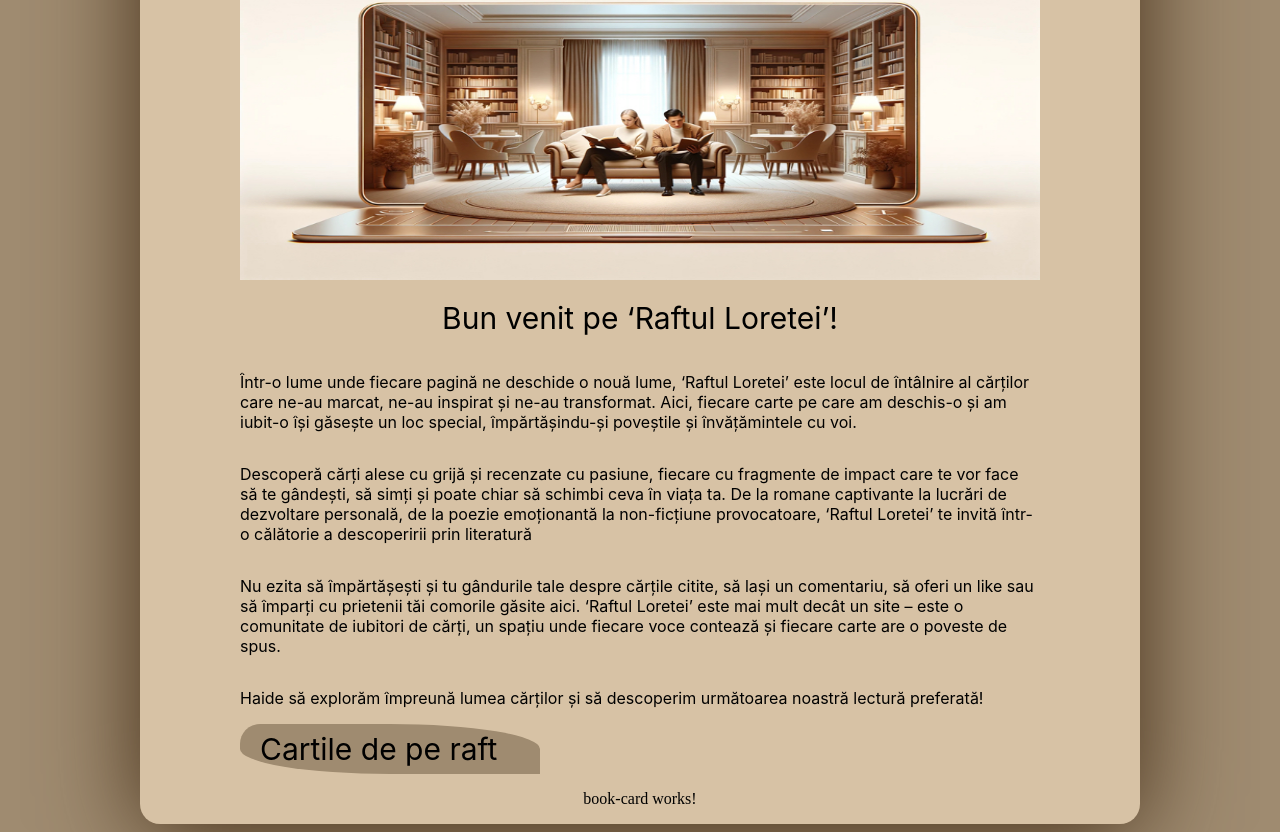
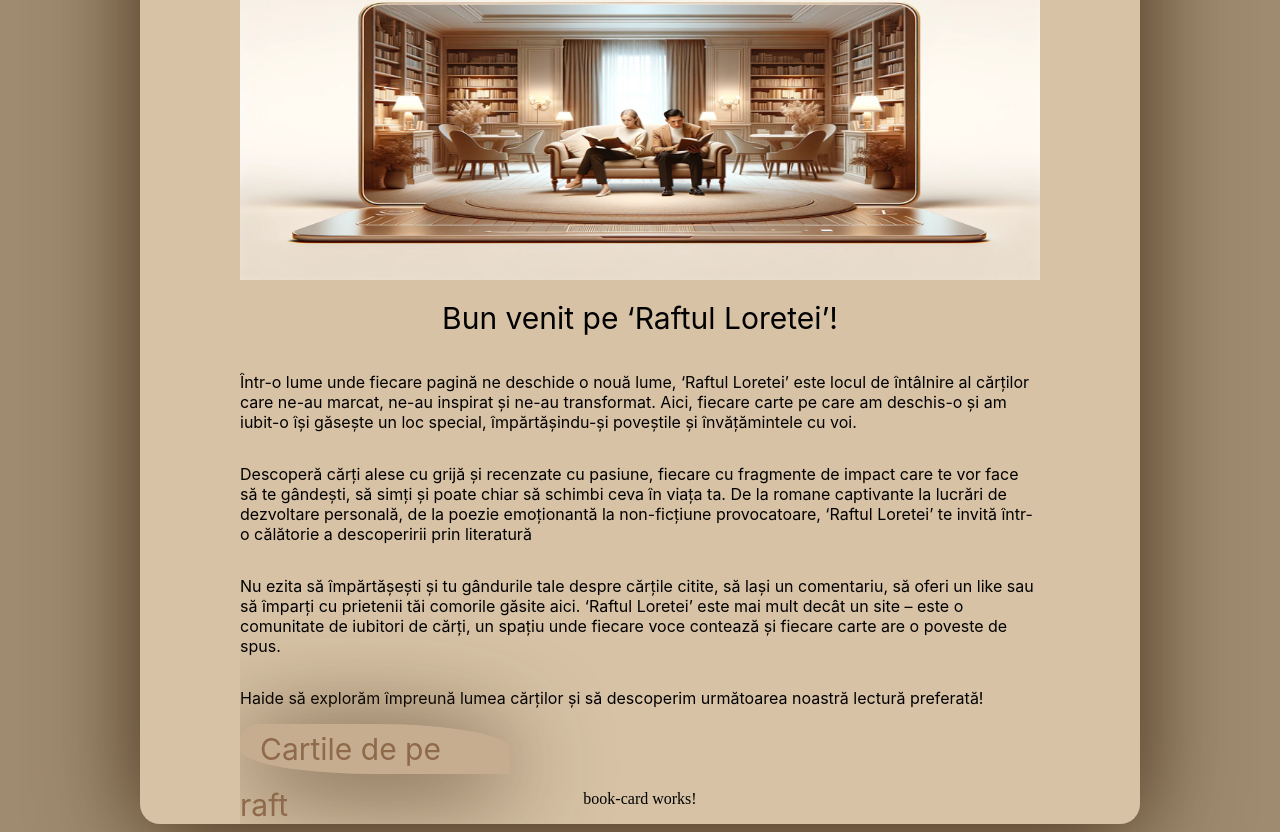
Before and after one commit to loredana96/loreta-and-the-bookshelf, an Angular app in the folder loreta-and-the-bookshelf/: page / in a window 1280 px wide. Shown: the part 286-1118 px from the top of the page. Built offline with nearby package versions, Linux system fonts and the light colour scheme.

Commit message:
style the header

```diff
--- a/loreta-and-the-bookshelf/src/app/home-page/home-page.component.scss
+++ b/loreta-and-the-bookshelf/src/app/home-page/home-page.component.scss
@@ -76,15 +76,16 @@
 
 .header {
     height: 50px;
-    max-width: 300px;
+    max-width: 270px;
     line-height: 50px;
-    background:  rgb(159, 139, 112);
+    background:  rgba(142, 105, 74, 0.233);
     border-radius: 20px 50% 0 50%;
+    box-shadow: 0px 10px 100px rgba(67, 45, 22, 20);
 }
 
 .header span {
     font-family: "Inter", "Helvetica Neue", Helvetica, Arial, sans-serif;
-    color: #000;
+    color: rgb(142, 105, 74);
     font-size: 30px;
     padding: 20px 20px;
 }
```
